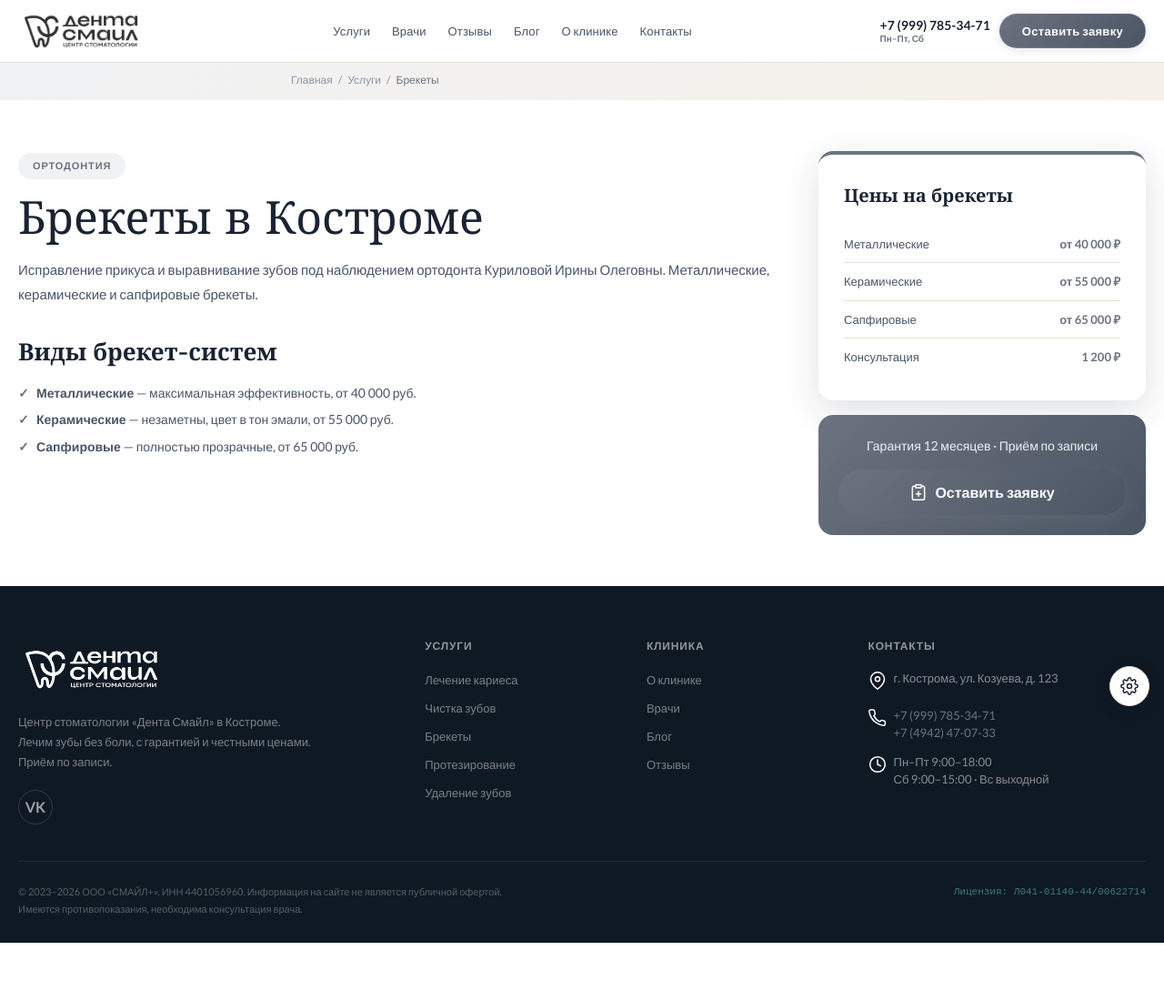
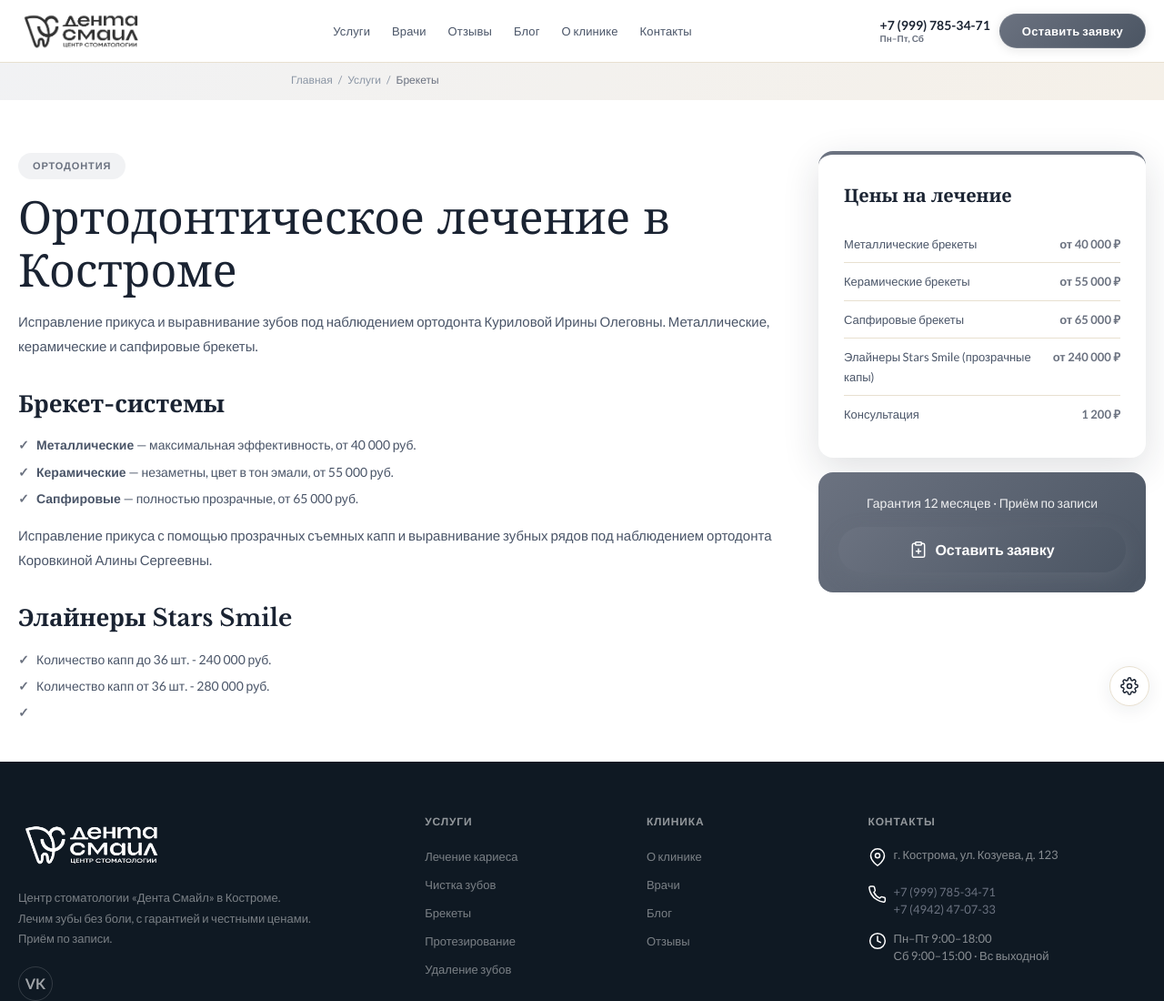
Before and after one commit to sTeech01/stomatologia, a plain HTML site: page service/service-braces.html in a window 1280 px wide. Shown: the top 1100 px of the page at 91% size. Before the commit the page ends 1036 px from the top, so only its background shows below. Drawn offline with nearby package versions, Linux system fonts and the light colour scheme.

Commit message:
Add files via upload

```diff
--- a/service/service-braces.html
+++ b/service/service-braces.html
@@ -99,18 +99,46 @@
   <section class="section"><div class="section-inner"><div class="srv-detail">
     <div class="srv-content">
       <div class="s-tag">Ортодонтия</div>
-      <h1 class="s-title">Брекеты в Костроме</h1>
+      <h1 class="s-title">Ортодонтическое лечение в Костроме</h1>
       <p>Исправление прикуса и выравнивание зубов под наблюдением ортодонта Куриловой Ирины Олеговны. Металлические, керамические и сапфировые брекеты.</p>
-      <h2>Виды брекет-систем</h2>
+      <h2>Брекет-системы</h2>
       <ul><li><strong>Металлические</strong> — максимальная эффективность, от 40 000 руб.</li><li><strong>Керамические</strong> — незаметны, цвет в тон эмали, от 55 000 руб.</li><li><strong>Сапфировые</strong> — полностью прозрачные, от 65 000 руб.</li></ul>
-    </div>
+    	<p>Исправление прикуса с помощью прозрачных съемных капп и выравнивание зубных рядов под наблюдением ортодонта Коровкиной Алины Сергеевны.</p>
+	<h2>Элайнеры Stars Smile</h2>
+	<ul><li>Количество капп до 36 шт. - 240 000 руб.</li><li>Количество капп от 36 шт. - 280 000 руб.</li><li>
+	</div>
     <div class="srv-sidebar">
-      <div class="price-card"><div class="price-title"><svg width="20" height="20" viewBox="0 0 24 24" fill="none" stroke="currentColor" stroke-width="1.8" stroke-linecap="round" stroke-linejoin="round" style="display:inline-flex;align-items:center;justify-content:center;flex-shrink:0;"><line x1="12" y1="1" x2="12" y2="23"/><path d="M17 5H9.5a3.5 3.5 0 0 0 0 7h5a3.5 3.5 0 0 1 0 7H6"/></svg> Цены на брекеты</div><div class="price-row"><span class="price-name">Металлические</span><span class="price-val">от 40 000 ₽</span></div><div class="price-row"><span class="price-name">Керамические</span><span class="price-val">от 55 000 ₽</span></div><div class="price-row"><span class="price-name">Сапфировые</span><span class="price-val">от 65 000 ₽</span></div><div class="price-row"><span class="price-name">Консультация</span><span class="price-val">1 200 ₽</span></div></div>
+      <div class="price-card">
+  <div class="price-title">
+    <svg width="20" height="20" viewBox="0 0 24 24" fill="none" stroke="currentColor" stroke-width="1.8" stroke-linecap="round" stroke-linejoin="round" style="display:inline-flex;align-items:center;justify-content:center;flex-shrink:0;">
+      <line x1="12" y1="1" x2="12" y2="23"/>
+      <path d="M17 5H9.5a3.5 0 0 0 0 7h5a3.5 3.5 0 0 1 0 7H6"/>
+    </svg> Цены на лечение
+  </div>
+  <div class="price-row">
+    <span class="price-name">Металлические брекеты</span>
+    <span class="price-val">от 40 000 ₽</span>
+  </div>
+  <div class="price-row">
+    <span class="price-name">Керамические брекеты</span>
+    <span class="price-val">от 55 000 ₽</span>
+  </div>
+  <div class="price-row">
+    <span class="price-name">Сапфировые брекеты</span>
+    <span class="price-val">от 65 000 ₽</span>
+  </div>
+  <div class="price-row">
+    <span class="price-name">Элайнеры Stars Smile (прозрачные капы)</span>
+    <span class="price-val">от 240 000 ₽</span>
+  </div>
+  <div class="price-row">
+    <span class="price-name">Консультация</span>
+    <span class="price-val">1 200 ₽</span>
+  </div>
+</div>
       <div class="sidebar-cta"><p>Гарантия 12 месяцев · Приём по записи</p><button class="btn-big" style="width:100%;justify-content:center" onclick="openLeadModal('lead')"><svg width="20" height="20" viewBox="0 0 24 24" fill="none" stroke="currentColor" stroke-width="1.8" stroke-linecap="round" stroke-linejoin="round" style="display:inline-flex;align-items:center;justify-content:center;flex-shrink:0;"><path d="M16 4h2a2 2 0 0 1 2 2v14a2 2 0 0 1-2 2H6a2 2 0 0 1-2-2V6a2 2 0 0 1 2-2h2"/><rect x="8" y="2" width="8" height="4" rx="1" ry="1"/><line x1="12" y1="11" x2="12" y2="17"/><line x1="9" y1="14" x2="15" y2="14"/></svg> Оставить заявку</button></div>
     </div>
   </div></div></section>
-
-
 <footer class="footer" id="siteFooter">
   <div class="footer-grid">
     <div>
```
Also changed, not shown: index.html (+2 -2 lines), service/service-children.html (+1 -1 lines), img/services/Хирургия и имплантация.webp.
